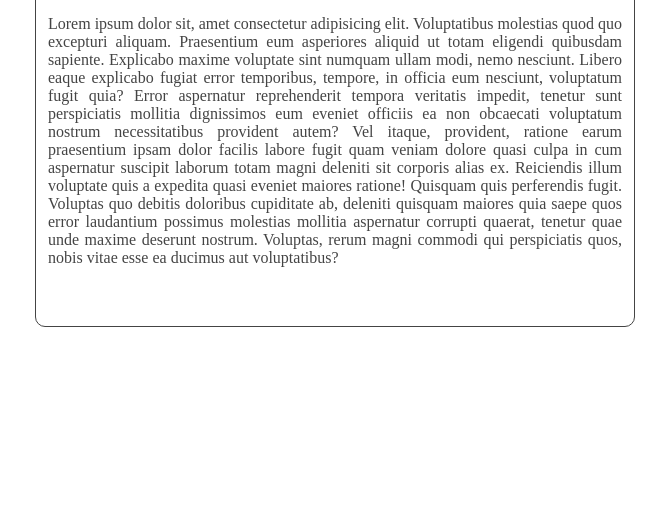
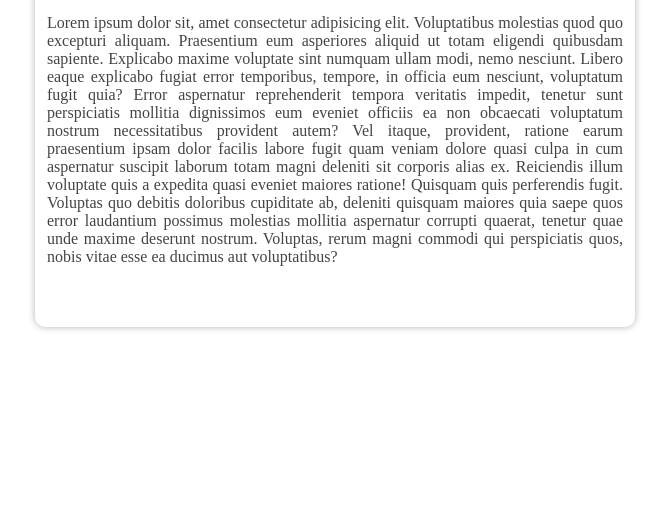
Before and after one commit to kakonbarman/HTML-and-CSS-code-Practice, a plain HTML site: page index.html in a window 1280 px wide. Shown: the part 273-800 px from the top of the page, without its empty margins (305-974 px from the left). Drawn offline with Linux system fonts and the light colour scheme.

Commit message:
Box-Shadow added

```diff
--- a/assets/css/style.css
+++ b/assets/css/style.css
@@ -14,11 +14,13 @@
     width: 600px;
     height: 400px;
     border-radius: 10px;
-    border: 1px solid #444;
+    /* border: 1px solid #444; */
     padding: 12px;
+    box-shadow: 0 0 7px rgba(0 , 0, 0, 0.3)
 }
 .hero .card h1{
     color: rgb(109, 4, 179)
+
 }
 .hero .card p{
     color: #444;
```
